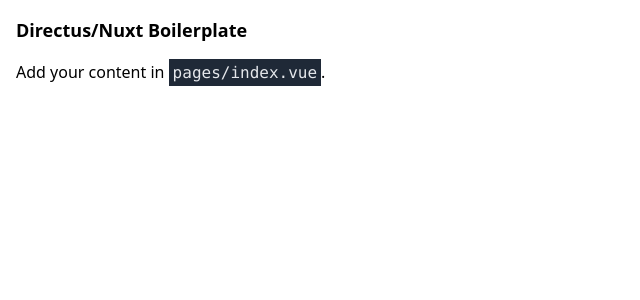
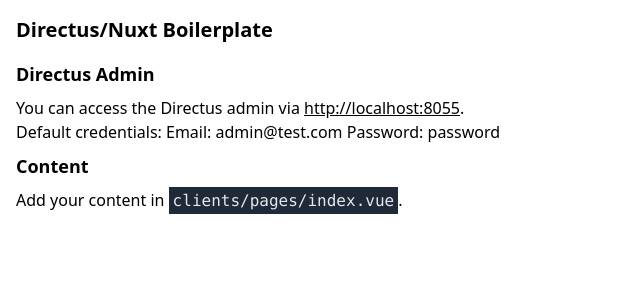
Before and after one commit to nuxtus/nuxtus, a Nuxt app in the folder client/: page / in a window 1280 px wide. Shown: the top 300 px of the page, without its empty margins (0-640 px from the left). Built offline with nearby package versions, Linux system fonts and the light colour scheme.

Commit message:
Adding more instructions

```diff
--- a/client/pages/index.vue
+++ b/client/pages/index.vue
@@ -1,10 +1,34 @@
 <template>
   <div class="p-4">
-    <h1 class="mb-4 text-lg font-semibold">Directus/Nuxt Boilerplate</h1>
-    <p>Add your content in <span class="bg-gray-800 text-gray-200 font-mono p-1">pages/index.vue</span>.</p>
+    <h1>Directus/Nuxt Boilerplate</h1>
+    <h2>Directus Admin</h2>
+    <p>You can access the Directus admin via <a target="_blank" href="http://localhost:8055">http://localhost:8055</a>.</p>
+    Default credentials:
+    Email: admin@test.com
+    Password: password
+    <h2>Content</h2>
+    <p>Add your content in <span class="code">clients/pages/index.vue</span>.</p>
   </div>
 </template>
 
 <script lang="ts">
 
 </script>
+
+<style scoped>
+.code {
+  @apply bg-gray-800 text-gray-200 font-mono p-1;
+}
+
+h1 {
+  @apply mb-4 text-xl font-semibold;
+}
+
+a {
+  @apply underline;
+}
+
+h2 {
+  @apply my-2 text-lg font-semibold;
+}
+</style>
```
Also changed, not shown: 2 other files (tests, documents, lock files or other folders).
